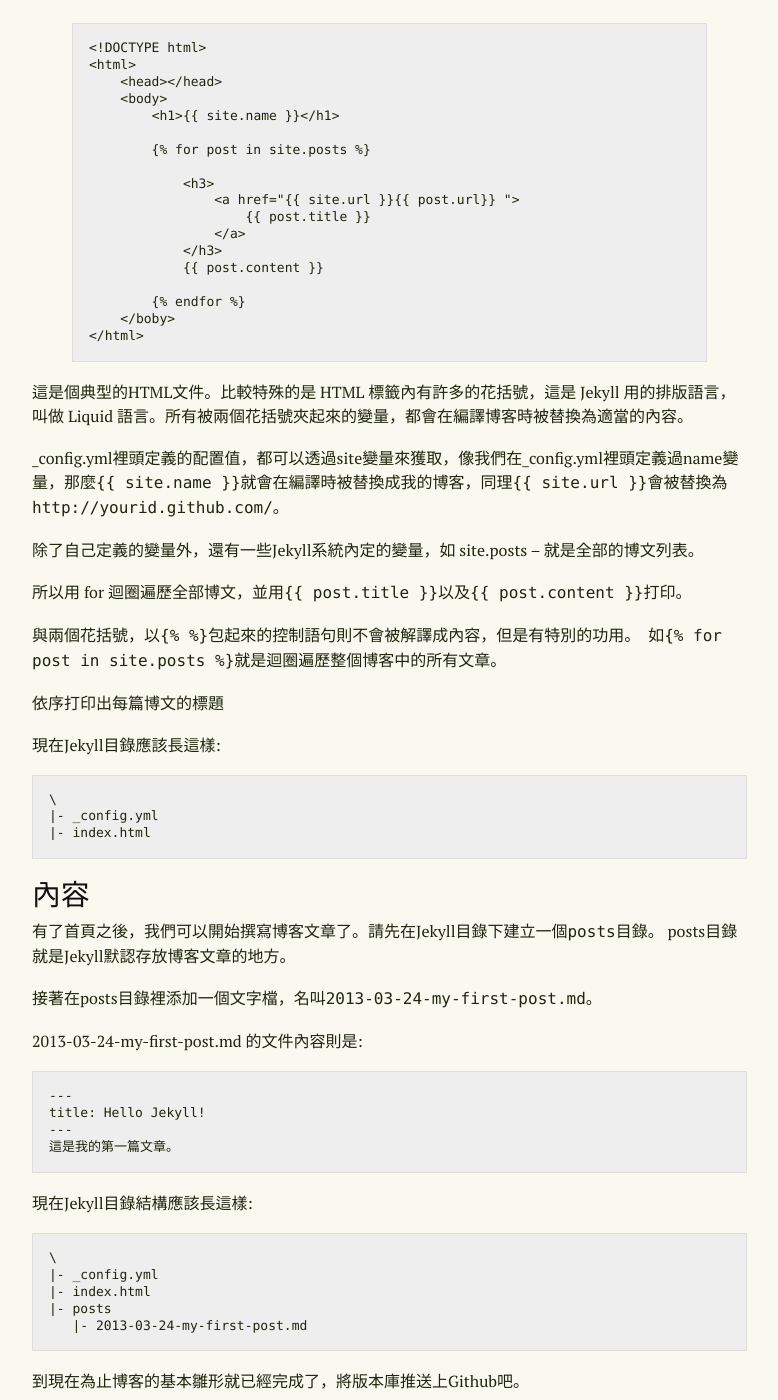
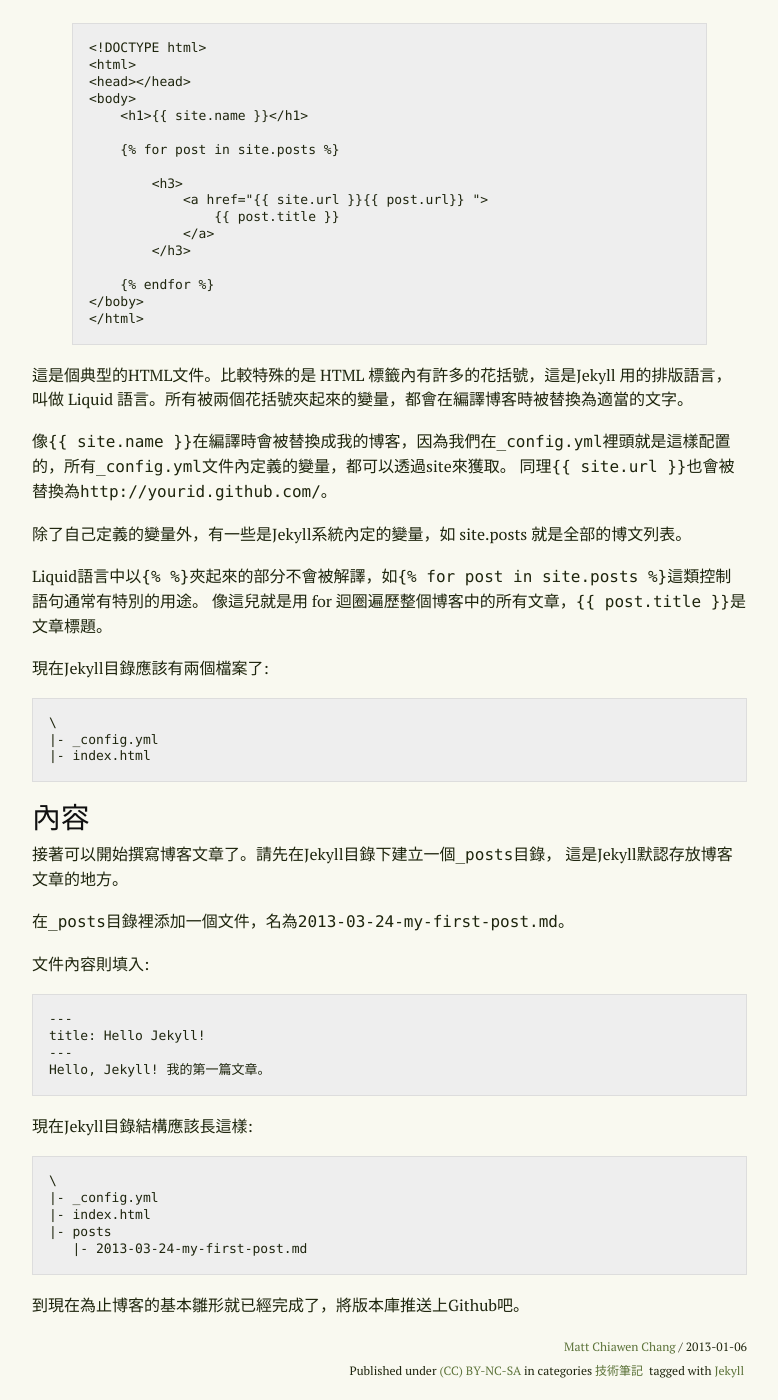
Before and after one commit to sndnvaps/sndnvaps.github.io, a Jekyll site: the page built from _posts/2013-01-06-Github-Pages-Jekyll-for-Windows-User-2.md, in a window 1280 px wide and 1400 px high, scrolled down 1172 px. Shown: the whole window, without its empty margins (248-1026 px from the left). Built offline with Jekyll 4.4.1, drawn with Linux system fonts in a browser that asks for light colours; Markdown is read by kramdown in place of the engine named in the settings; comment, search, counter and statistics services are not loaded; some of the changed text lies outside the part shown.

Commit message:
update Github Pages攻略

```diff
--- a/_posts/2013-01-06-Github-Pages-Jekyll-for-Windows-User-2.md
+++ b/_posts/2013-01-06-Github-Pages-Jekyll-for-Windows-User-2.md
@@ -6,7 +6,7 @@ tags: Jekyll
 published: true
 ---
 
-開始之前，請確定您已經可以用[上一篇]({{ site.url }}2012/12/Github-Pages-Jekyll-for-Windows-Lasy-User-1.html)的方式，準備好一個 git 版本庫並且與Github同步。
+開始之前，請確定您已經可以用[上一篇]({{ site.url }}/2012/12/Github-Pages-Jekyll-for-Windows-Lasy-User-1.html)的方式，準備好一個 git 版本庫並且與Github同步。
 
 Github Pages並不僅僅只能存放靜態的HTML檔，事實上它採用了 [Jekyll](https://github.com/mojombo/jekyll) 作為後端系統。
 Jekyll是一套靜態博客的生產引擎，只要遵守一些簡單的約定，它就可以生出一個完整的博客給你。
@@ -24,18 +24,18 @@ Jekyll也不例外，是由這三種東西構成的。
 
 ## 設定
 
-要啟用Jekyll，第一步就是在目錄裡添加一個名為 `_config.yml` 的文件，_config.yml 是 Jekyll博客默認的配置文件，每次編譯博客時，Jekyll 都會依據文件內的參數來編譯網站。
+要啟用Jekyll，第一步就是在目錄裡添加一個名為 `_config.yml` 的文件，_config.yml 是 Jekyll博客默認的配置文件。
 
-給`_config.yml`填入以下內容:
+首先給`_config.yml`填入以下內容:
 
     name: 我的博客
+    url: http://yourid.github.io/
     markdown: rdiscount
-    url: http://yourid.github.io/
 
 通常 _config.yml 文件裡頭寫的都是全站配置。
-例如上面的第一行我們給博客起了個名字'我的博客'，第二行要求 Jekyll 編譯博客時用對中文較友善的 RDiscount 解譯器。第三行則是 Github 博客的網址 (記得把yourid換成你的Github帳號)。其他沒有寫出來的設置就是採默認值。
+例如上面的第一行我們給博客起了個名字'我的博客'，第二行是博客的網址 (記得把yourid換成你的Github帳號)，第三行則要求 Jekyll 編譯博客時採用對中文較友善的 RDiscount 解譯器。其他沒有寫出來的設置就是採默認值。
 
-這種配置文件的寫法叫做YAML格式，每項設置一行。需要注意的是， **冒號後面一定要跟著一個空格**，這是YAML的規矩，少了這個空格，編譯網站就會報錯。
+這種配置文件的寫法叫做YAML格式，每項設置一行。需要注意的是，**冒號後面一定要跟著一個空格**，這是YAML的規矩，少了這個空格，編譯網站就會報錯。
 
 現在的Jekyll目錄結構應該像這樣，只有一個文件:
 
@@ -51,38 +51,32 @@ Jekyll也不例外，是由這三種東西構成的。
 {% highlight html %}
 <!DOCTYPE html>
 <html>
-    <head></head>
-    <body>
-        <h1>{{ "{{ site.name "}}}}</h1>
+<head></head>
+<body>
+    <h1>{{ "{{ site.name "}}}}</h1>
 
-        {{ "{% for post in site.posts " }}%}
+    {{ "{% for post in site.posts " }}%}
 
-            <h3>
-                <a href="{{ "{{ site.url "}}}}{{ "{{ post.url"}}}} ">
-                    {{ "{{ post.title "}}}}
-                </a>
-            </h3>
-            {{ "{{ post.content "}}}}
+        <h3>
+            <a href="{{ "{{ site.url "}}}}{{ "{{ post.url"}}}} ">
+                {{ "{{ post.title "}}}}
+            </a>
+        </h3>
 
-        {{ "{% endfor " }}%}
-    </boby>
+    {{ "{% endfor " }}%}
+</boby>
 </html>
 {% endhighlight %}
 
-這是個典型的HTML文件。比較特殊的是 HTML 標籤內有許多的花括號，這是 Jekyll 用的排版語言，叫做 Liquid 語言。所有被兩個花括號夾起來的變量，都會在編譯博客時被替換為適當的內容。
+這是個典型的HTML文件。比較特殊的是 HTML 標籤內有許多的花括號，這是Jekyll 用的排版語言，叫做 Liquid 語言。所有被兩個花括號夾起來的變量，都會在編譯博客時被替換為適當的文字。
 
-_config.yml裡頭定義的配置值，都可以透過site變量來獲取，像我們在_config.yml裡頭定義過name變量，那麼`{{ "{{ site.name "}}}}`就會在編譯時被替換成`我的博客`，同理`{{ "{{ site.url "}}}}`會被替換為`http://yourid.github.com/`。
+像`{{ "{{ site.name "}}}}`在編譯時會被替換成`我的博客`，因為我們在`_config.yml`裡頭就是這樣配置的，所有`_config.yml`文件內定義的變量，都可以透過site來獲取。 同理`{{ "{{ site.url "}}}}`也會被替換為`http://yourid.github.com/`。
 
-除了自己定義的變量外，還有一些Jekyll系統內定的變量，如 site.posts -- 就是全部的博文列表。
+除了自己定義的變量外，有一些是Jekyll系統內定的變量，如 site.posts 就是全部的博文列表。
 
-所以用 for 迴圈遍歷全部博文，並用`{{ "{{ post.title "}}}}`以及`{{ "{{ post.content "}}}}`打印。
+Liquid語言中以`{{ "{%  "}}%}`夾起來的部分不會被解譯，如`{{ "{% for post in site.posts "}}%}`這類控制語句通常有特別的用途。 像這兒就是用 for 迴圈遍歷整個博客中的所有文章，`{{ "{{ post.title "}}}}`是文章標題。
 
-與兩個花括號，以`{{ "{%  "}}%}`包起來的控制語句則不會被解譯成內容，但是有特別的功用。　如`{{ "{% for post in site.posts "}}%}`就是迴圈遍歷整個博客中的所有文章。
-
-依序打印出每篇博文的標題
-
-
-現在Jekyll目錄應該長這樣:
+現在Jekyll目錄應該有兩個檔案了:
 
     \
     |- _config.yml
@@ -90,17 +84,17 @@ _config.yml裡頭定義的配置值，都可以透過site變量來獲取，像
 
 ## 內容
 
-有了首頁之後，我們可以開始撰寫博客文章了。請先在Jekyll目錄下建立一個`posts`目錄。
-posts目錄就是Jekyll默認存放博客文章的地方。
+接著可以開始撰寫博客文章了。請先在Jekyll目錄下建立一個`_posts`目錄，
+這是Jekyll默認存放博客文章的地方。
 
-接著在posts目錄裡添加一個文字檔，名叫`2013-03-24-my-first-post.md`。
+在`_posts`目錄裡添加一個文件，名為`2013-03-24-my-first-post.md`。
 
-2013-03-24-my-first-post.md 的文件內容則是:
+文件內容則填入:
 
     ---
     title: Hello Jekyll!
     ---
-    這是我的第一篇文章。
+    Hello, Jekyll! 我的第一篇文章。
 
 現在Jekyll目錄結構應該長這樣:
 
```
Also changed, not shown: other parts of _posts/2013-01-06-Github-Pages-Jekyll-for-Windows-User-2.md (+0 -4 lines).
